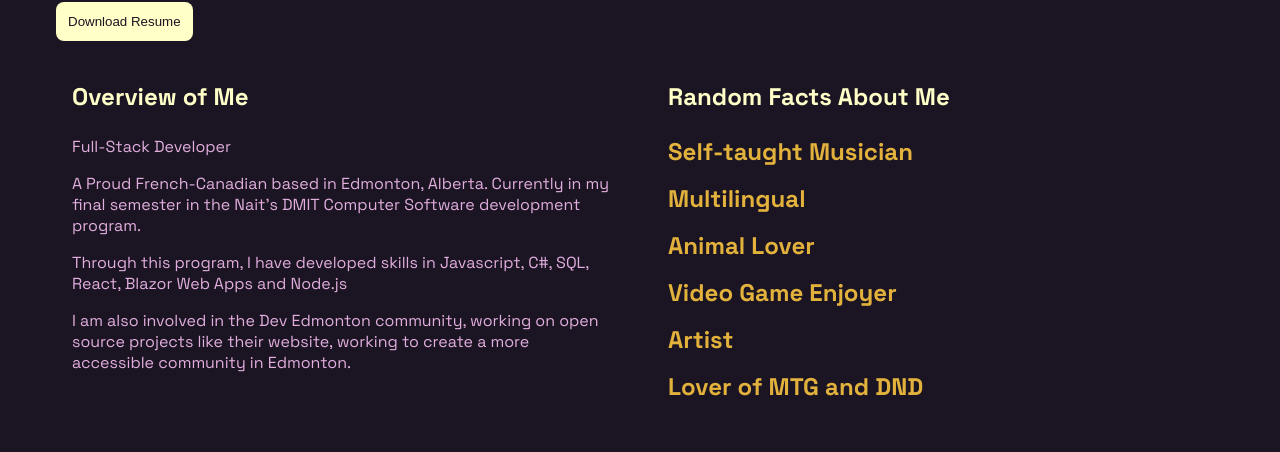
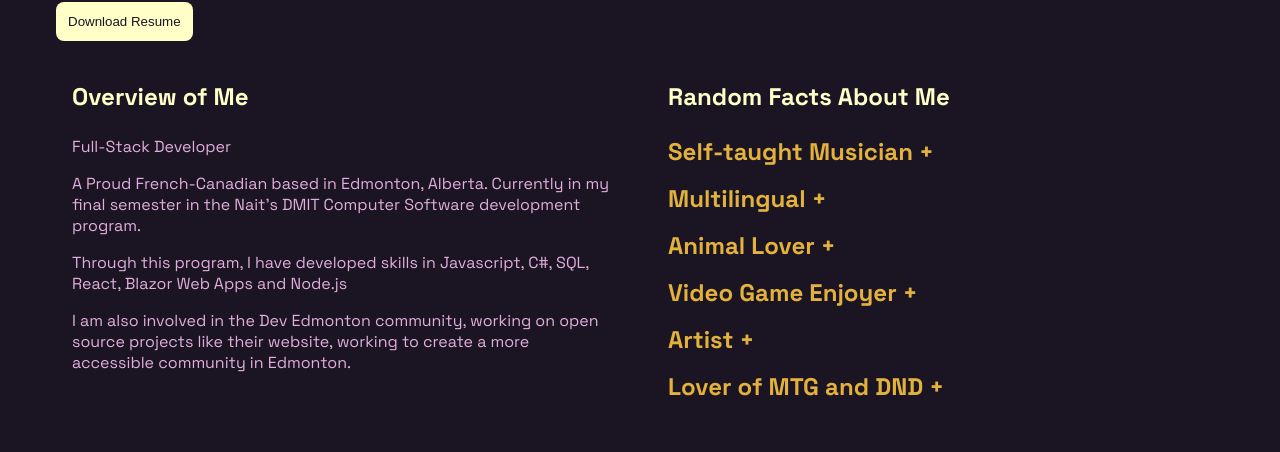
Before and after one commit to Atremblay9/personal-site, a Next.js app: page / in a window 1280 px wide. Shown: the part 685-1137 px from the top of the page. Built offline with nearby package versions, Linux system fonts and the light colour scheme.

Commit message:
Adjustments with Resume functionality

```diff
--- a/components/facts.js
+++ b/components/facts.js
@@ -4,12 +4,12 @@ export default function FactsAboutMe() {
     const [expandedFact, setExpandedFact] = useState(null);
 
     const facts = [
-        { title: "Self-taught Musician", details: "I learned to play the guitar and piano by myself and am working to relearn the saxophone, an instrument I learned in Junior High" },
-        { title: "Multilingual", details: "I can speak multiple languages fluently, including English, French but have also learned ASL (American Sign Language) and Spanish" },
-        { title: "Animal Lover", details: "I adore animals, and have had a variety of pets: snakes, cats, dogs and mice" },
-        { title: "Video Game Enjoyer", details: "I love the peace of immersive RPGs and also enjoy more action packed FPS and indie horror games " },
-        { title: "Artist", details: "I enjoy painting, drawing, and digital art, using it as a way to relax and express myself" },
-        { title: "Lover of MTG and DND", details: "I love playing Magic: The Gathering and Dungeons & Dragons with friends. Both games challenge my strategic thinking and spark creativity, making every session an exciting and rewarding experience" },
+        { title: "Self-taught Musician + ", details: "I learned to play the guitar and piano by myself and am working to relearn the saxophone, an instrument I learned in Junior High" },
+        { title: "Multilingual + ", details: "I can speak multiple languages fluently, including English, French but have also learned ASL (American Sign Language) and Spanish" },
+        { title: "Animal Lover + ", details: "I adore animals, and have had a variety of pets: snakes, cats, dogs and mice" },
+        { title: "Video Game Enjoyer + ", details: "I love the peace of immersive RPGs and also enjoy more action packed FPS and indie horror games " },
+        { title: "Artist + ", details: "I enjoy painting, drawing, and digital art, using it as a way to relax and express myself" },
+        { title: "Lover of MTG and DND + ", details: "I love playing Magic: The Gathering and Dungeons & Dragons with friends. Both games challenge my strategic thinking and spark creativity, making every session an exciting and rewarding experience" },
     ];
 
     const toggleFact = (index) => {
--- a/components/footer.js
+++ b/components/footer.js
@@ -16,8 +16,6 @@ export default function Footer() {
                         <div className="socials">
                         <a href="https://www.linkedin.com/in/amelie-tremblay-8b5068293/"><i class="bi bi-linkedin"></i></a>
                         <a href="https://github.com/Atremblay9"><i class="bi bi-github"></i></a>
-                        <a href="https://www.facebook.com/profile.php?id=100009264626918"><i class="bi bi-facebook"></i></a>
-                        <a href="https://www.instagram.com/amelie_t2020/"><i class="bi bi-instagram"></i></a>
                         </div>
                     </Grid>
                 </Grid>
--- a/components/projectCards.js
+++ b/components/projectCards.js
@@ -38,7 +38,7 @@ else{
         </div>
         <div className="projectCard">
             <h3>JustMeJuliag.com</h3>
-            <p>A website I made for my mother's handcrafted products. This site shows my comfort working to a client's specifications, comfort with React and Next.js, as well as ability to deploy websites.</p>
+            <p>This was the first proper website I made, mind you this was still recent, but was a major accomplishment at the time. With this project I used my understanding of html and javascript, I made a function website for my crafty mother. She wanted something different to her previous Wordpress site, and I worked with her to build a site she is happy with, that I can continuously add to should she want to add features. My biggest difficulty with this site was attempting to connect her customers to her. At first I was looking at email API's and couldn't find the right one that would send her an email when a request was made. Turns out Netlify has a built in Forms function!</p>
             <WebsiteCard imgSrc="/img/juliaMakesStuff.png" altContent="justMeJuliaG.com" siteLink="https://justmejuliag.com/" codeLink="https://github.com/Atremblay9/JuliaMakesStuff" />
         </div>
         <div className="projectCard">
--- a/components/resume.js
+++ b/components/resume.js
@@ -7,8 +7,8 @@ export default function Resume() {
             <h2>Resume</h2>
             <p>Want to download my resume? Click the button below:</p>
             <ResumeDownloadButton
-                fileUrl="Resume.pdf"
-                fileName="Amélie_Tremblay_Resume.pdf"
+                fileUrl="AmélieTremblay-Resume.pdf"
+                fileName="AmélieTremblay-Resume.pdf"
             />
         </div>
     );
```
Also changed, not shown: 1 other file (tests, documents, lock files or other folders).
